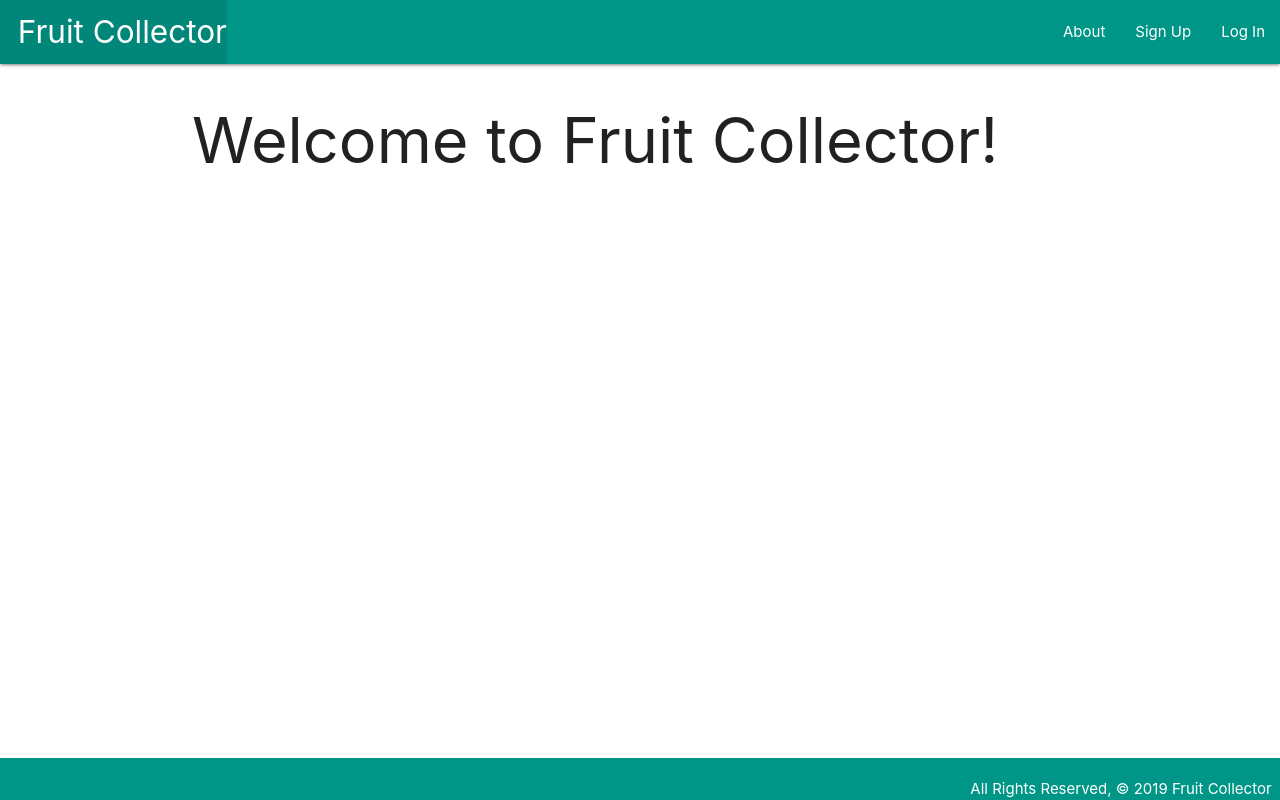
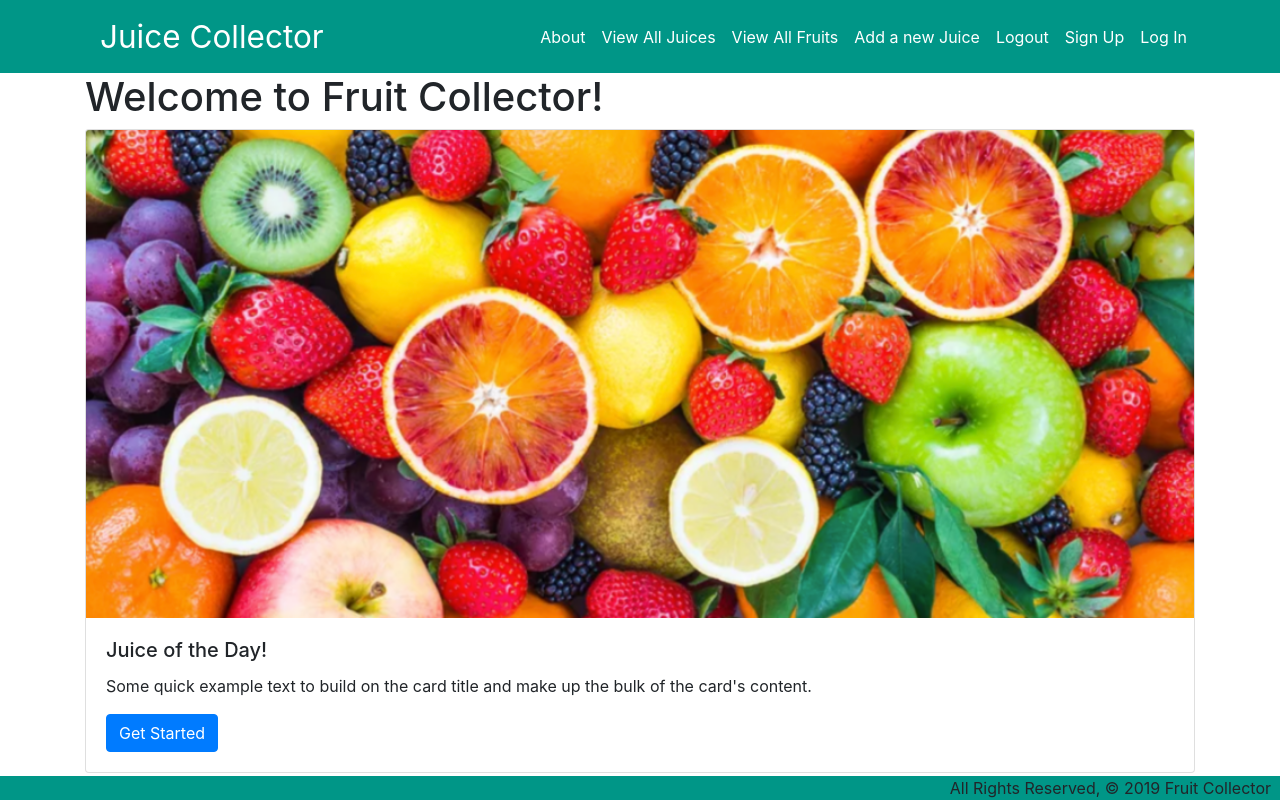
Before and after one commit to aurelieverrot/JumboJuice, a Django app: page / in a window 1280 px wide. Run offline with Django 3.2, Linux system fonts and the light colour scheme; some libraries are stand-ins or nearby versions.

Commit message:
Bootstrap cards

```diff
--- a/fruitcollector/main_app/static/css/style.css
+++ b/fruitcollector/main_app/static/css/style.css
@@ -29,3 +29,15 @@ footer {
 select {
   display: block;
 }
+
+/* Sonia's CSS */
+.navbar {
+  background-color: #009687;
+}
+a {
+  color: white;
+  padding: 0px 15px;
+}
+a.navbar-brand {
+  font-size: 31.5px;
+}
--- a/fruitcollector/main_app/templates/base.html
+++ b/fruitcollector/main_app/templates/base.html
@@ -1,55 +1,72 @@
+
 {% load static %}
-<!-- Loading files from static -->
 
 <!DOCTYPE html>
 <html lang="en">
+
 <head>
-  <meta charset="UTF-8">
-  <meta name="viewport" content="width=device-width, initial-scale=1.0">
-  <meta http-equiv="X-UA-Compatible" content="ie=edge">
-  <title>Fruit Collector</title>
-  <link rel="stylesheet" href="https://cdnjs.cloudflare.com/ajax/libs/materialize/1.0.0/css/materialize.min.css">
+  <meta charset="utf-8">
+  <meta name="viewport" content="width=device-width, initial-scale=1, shrink-to-fit=no">
+  <meta name="description" content="">
+  <meta name="author" content="">
+  <link rel="stylesheet" href="https://stackpath.bootstrapcdn.com/bootstrap/4.4.1/css/bootstrap.min.css" integrity="sha384-Vkoo8x4CGsO3+Hhxv8T/Q5PaXtkKtu6ug5TOeNV6gBiFeWPGFN9MuhOf23Q9Ifjh" crossorigin="anonymous">
   <link rel="stylesheet" type="text/css" href="{% static 'css/style.css' %}">
-  <!-- JQuery -->
-  <script
-  src="https://code.jquery.com/jquery-3.4.1.slim.min.js"
-  integrity="sha256-pasqAKBDmFT4eHoN2ndd6lN370kFiGUFyTiUHWhU7k8="
-  crossorigin="anonymous"></script>
-  <!-- materialize js below -->
-  <script src="https://cdnjs.cloudflare.com/ajax/libs/materialize/1.0.0/js/materialize.min.js"></script>
+
+
+  <title>Juice Collector</title>
 
 </head>
 <body>
-  <header class="navbar-fixed">
-    <nav>
-      <div class="nav-wrapper">
-        <ul>
-          <li><a href="/" class="left brand-logo">&nbsp;&nbsp;Fruit Collector</a></li>
-        </ul>
-        <ul class="right">
+  <!-- Navigation -->
+  <nav class="navbar navbar-expand-lg static-top">
+    <div class="container">
+      <a class="navbar-brand" href="#">Juice Collector</a>
+      <button class="navbar-toggler" type="button" data-toggle="collapse" data-target="#navbarResponsive" aria-controls="navbarResponsive" aria-expanded="false" aria-label="Toggle navigation">
+        <span class="navbar-toggler-icon"></span>
+      </button>
+      <div class="collapse navbar-collapse" id="navbarResponsive">
+        <ul class="navbar-nav ml-auto">
+          <li class="nav-item active">
+            <a class="nav-link" href="{% url 'about' %}">About
+              <span class="sr-only">(current)</span>
+            </a>
 
-          <!-- Dynamic navbar -->
+          <li class="nav-item">
+            <a class="nav-link" href="{% url 'juices_index' %}">View All Juices</a>
+          </li>
+          <li class="nav-item">
+            <a class="nav-link" href="{% url 'index' %}">View All Fruits</a>
+          </li>
+          <li class="nav-item">
+            <a class="nav-link" href="{% url 'new_juice' %}">Add a new Juice</a>
+          </li>
+          <li class="nav-item">
+            <a class="nav-link" href="{% url 'logout' %}">Logout</a>
+        </li>
 
-            <li><a href="{% url 'about' %}">About</a></li>
-          {% if user.is_authenticated %}
-            <li><a href="{% url 'juices_index' %}">View All Juices</a></li>
-            <li><a href="{% url 'index' %}">View All Fruits</a></li>
-            <li><a href="{% url 'new_juice' %}">Add a new Juice</a></li>
-            <li><a href="{% url 'logout' %}">Log Out</a></li>
-          {% else %}
-          <li><a href="{% url 'signup' %}">Sign Up</a></li>
-          <li><a href="{% url 'login' %}">Log In</a></li>
-          {% endif %}
+        <li class="nav-item">
+            <a class="nav-link" href="{% url 'signup' %}">Sign Up</a>
+        </li>
+        <li class="nav-item">
+            <a class="nav-link" href="{% url 'login' %}">Log In</a>
+        </li>
+
         </ul>
       </div>
-    </nav>
-  </header>
+    </div>
+  </nav>
+
+  <!-- Page Content -->
   <main class="container">
     {% block content %}
+
     {% endblock %}
   </main>
   <footer class="page-footer">
     <div class="right">All Rights Reserved, &copy; 2019 Fruit Collector &nbsp;</div>
   </footer>
+  <script src="https://code.jquery.com/jquery-3.4.1.slim.min.js" integrity="sha384-J6qa4849blE2+poT4WnyKhv5vZF5SrPo0iEjwBvKU7imGFAV0wwj1yYfoRSJoZ+n" crossorigin="anonymous"></script>
+  <script src="https://cdn.jsdelivr.net/npm/popper.js@1.16.0/dist/umd/popper.min.js" integrity="sha384-Q6E9RHvbIyZFJoft+2mJbHaEWldlvI9IOYy5n3zV9zzTtmI3UksdQRVvoxMfooAo" crossorigin="anonymous"></script>
+  <script src="https://stackpath.bootstrapcdn.com/bootstrap/4.4.1/js/bootstrap.min.js" integrity="sha384-wfSDF2E50Y2D1uUdj0O3uMBJnjuUD4Ih7YwaYd1iqfktj0Uod8GCExl3Og8ifwB6" crossorigin="anonymous"></script>
 </body>
 </html>
--- a/fruitcollector/main_app/templates/home.html
+++ b/fruitcollector/main_app/templates/home.html
@@ -2,4 +2,15 @@
 
 {% block content %}
     <h1>Welcome to Fruit Collector!</h1>
+    <!-- Juice of the day -->
+    <div class="card">
+        <img src="../static/css/assets/Image1.png" class="card-img-top" alt="...">
+        <div class="card-body">
+          <h5 class="card-title">Juice of the Day!</h5>
+          <p class="card-text">Some quick example text to build on the card title and make up the bulk of the card's content.</p>
+          <a href="#" class="btn btn-primary">Get Started</a>
+        </div>
+    </div>
+
+
 {% endblock content %}
```
Also changed, not shown: fruitcollector/main_app/templates/juices/detail.html (+22 -17 lines), fruitcollector/main_app/static/css/assets/Image1.png (added), fruitcollector/main_app/static/css/assets/Image2.png (added), fruitcollector/main_app/static/css/assets/Image3.png (added), fruitcollector/main_app/static/css/assets/Image4.png (added), fruitcollector/main_app/static/css/assets/Image5.png (added), fruitcollector/main_app/static/css/assets/Image6.png (added).
